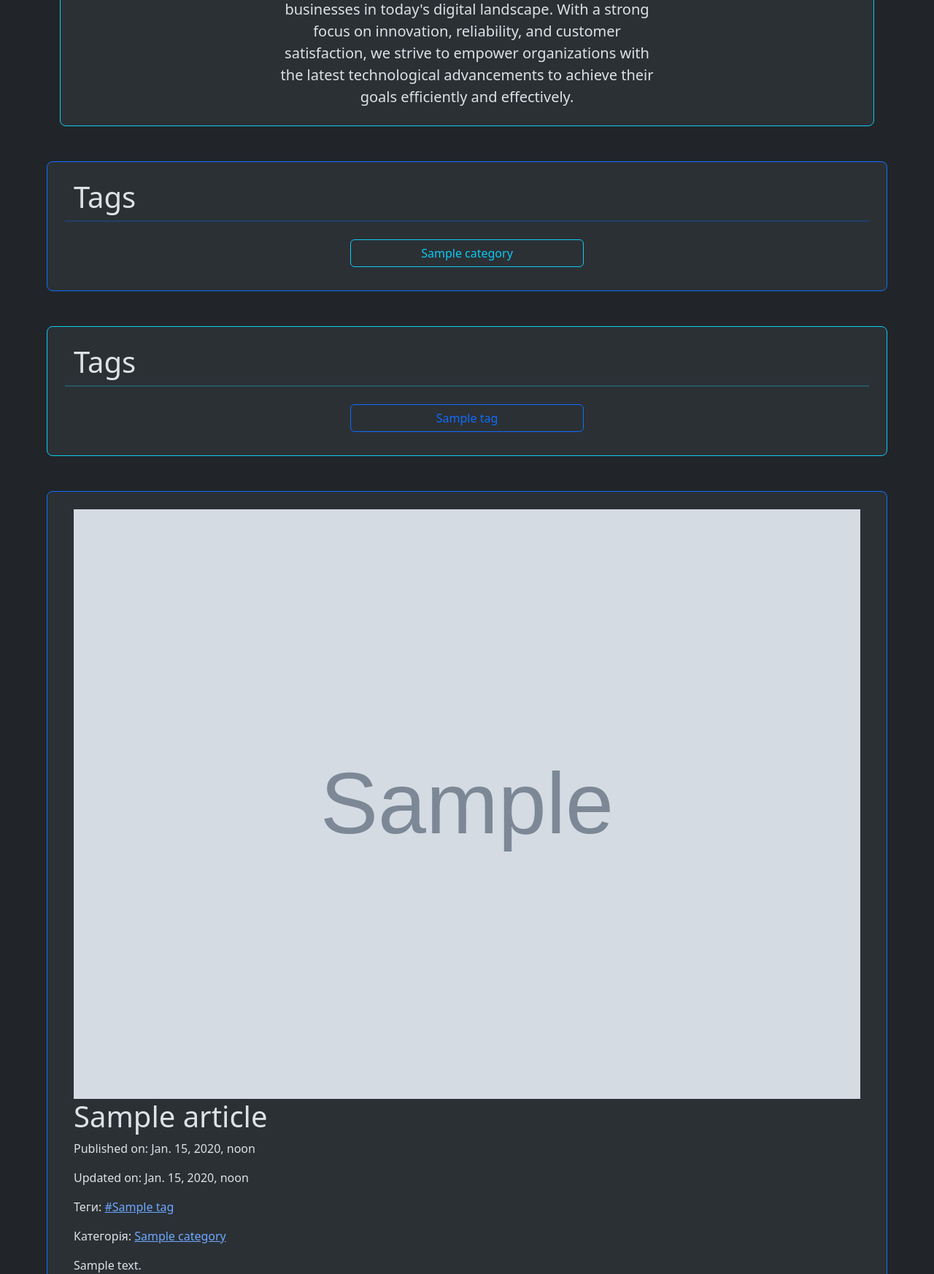
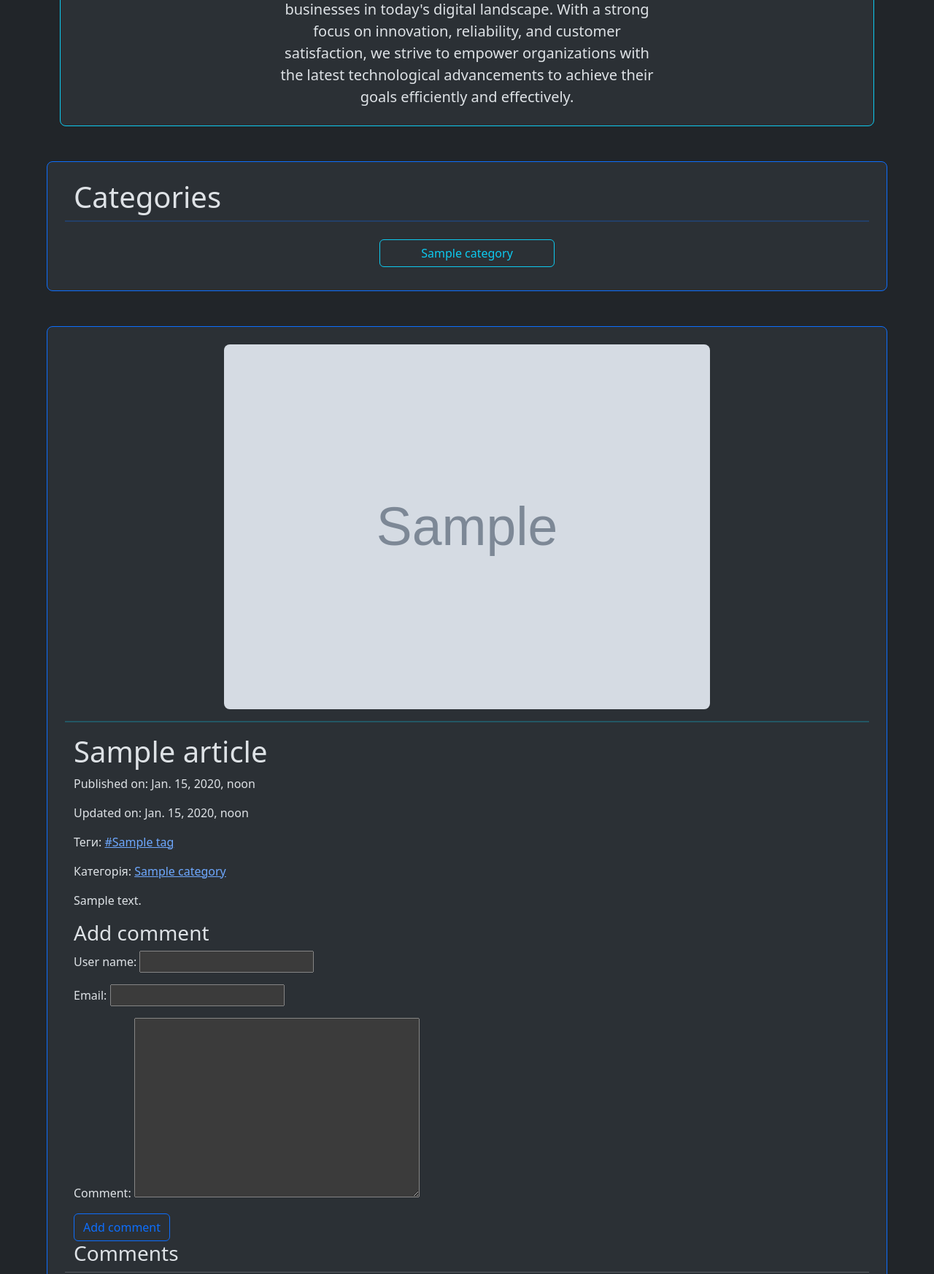
Before and after one commit to KatePril/FirstShopDjango, a Django app: a page that uses core/templates/core/base.html in a window 1280 px wide. Shown: the part 537-2283 px from the top of the page at 73% size. Run offline with Django 4.2, Linux system fonts and the light colour scheme; tables that the repository leaves empty hold one stand-in row (values such as "Sample post"); grey boxes marked "Sample" are stand-in pictures; some libraries are stand-ins or nearby versions.

Commit message:
Change templates

```diff
--- a/blog/templates/blog/articles_filter.html
+++ b/blog/templates/blog/articles_filter.html
@@ -1,4 +1,4 @@
-{% extends 'core/base.html'%}
+{% extends 'blog/blog_base.html'%}
 
 {% block title %} {{title}} {% endblock %}
 
--- /dev/null
+++ b/blog/templates/blog/blog_base.html
@@ -0,0 +1,15 @@
+{% extends 'core/base.html'%}
+
+{% block title %} Blog {% endblock %}
+
+{% block category %}
+<div class="row align-items-md-stretch mb-5 bg-body-tertiary rounded-3 p-4 mx-auto border border-primary" style="width:90%; display:flex; flex-wrap:wrap; align-items:center; justify-content:center;">
+    <h1>Categories</h1>
+    <hr class="border border-primary">
+    {% for category in categories %}
+      <a href="{% url 'articles_category' category=category.slug %}" class="btn btn-outline-info m-2" style="width:15rem; display:flex; align-items:center; justify-content:center;">{{category.name}}</a>
+    {% endfor %}
+  </div>
+{% endblock %}
+
+{% block content %}{% endblock %}
--- a/blog/templates/blog/details.html
+++ b/blog/templates/blog/details.html
@@ -1,11 +1,14 @@
-{% extends 'core/base.html'%}
+{% extends 'blog/blog_base.html'%}
 
 {% block title %} {{article.title}} {% endblock %}
 
 {% block content %}
     {% if article.image%}
-        <img src="{{article.image.url}}" alt="{{article.title}}" class="img-fluid">
+    <div style="display:flex; align-items:center; justify-content:center;">
+        <img src="{{article.image.url}}" alt="{{article.title}}" style="height:500px;" class="rounded-3">
+    </div>
     {% endif %}
+    <hr class="my-3 border border-info">
     <h1>{{article.title}}</h1>
     <p>Published on: {{article.created_at}}</p>
     <p>Updated on: {{article.updated_at}}</p>
--- a/blog/templates/blog/search.html
+++ b/blog/templates/blog/search.html
@@ -1,4 +1,4 @@
-{% extends 'core/base.html'%}
+{% extends 'blog/blog_base.html'%}
 
 {% block title %} {{title}} {% endblock %}
 
--- a/core/templates/core/base.html
+++ b/core/templates/core/base.html
@@ -47,21 +47,15 @@
       </div>
     </div>
 
-    <div class="row align-items-md-stretch mb-5 bg-body-tertiary rounded-3 p-4 mx-auto border border-primary" style="width:90%; display:flex; flex-wrap:wrap; align-items:center; justify-content:center;">
-      <h1>Tags</h1>
-      <hr class="border border-primary">
-      {% for category in categories %}
-        <a href="{% url 'articles_category' category=category.slug %}" class="btn btn-outline-info m-2" style="width:20rem;">{{category.name}}</a>
-      {% endfor %}
-    </div>
+    {% block category %}{% endblock %}
 
-    <div class="row align-items-md-stretch mb-5 bg-body-tertiary rounded-3 p-4 mx-auto border border-info" style="width:90%; display:flex; flex-wrap:wrap; align-items:center; justify-content:center;">
+    {% comment %} <div class="row align-items-md-stretch mb-5 bg-body-tertiary rounded-3 p-4 mx-auto border border-info" style="width:90%; display:flex; flex-wrap:wrap; align-items:center; justify-content:center;">
       <h1>Tags</h1>
       <hr class="border border-info">
       {% for tag in tags %}
         <a href="{% url 'articles_tag' tag=tag.slug %}" class="btn btn-outline-primary m-2" style="width:20rem;">{{tag.name}}</a>
       {% endfor %}
-    </div>
+    </div> {% endcomment %}
 
     <div class="row align-items-md-stretch bg-body-tertiary rounded-3 p-4 mx-auto border border-primary" style="width:90%;">
       {% block content %}{% endblock %}
```
